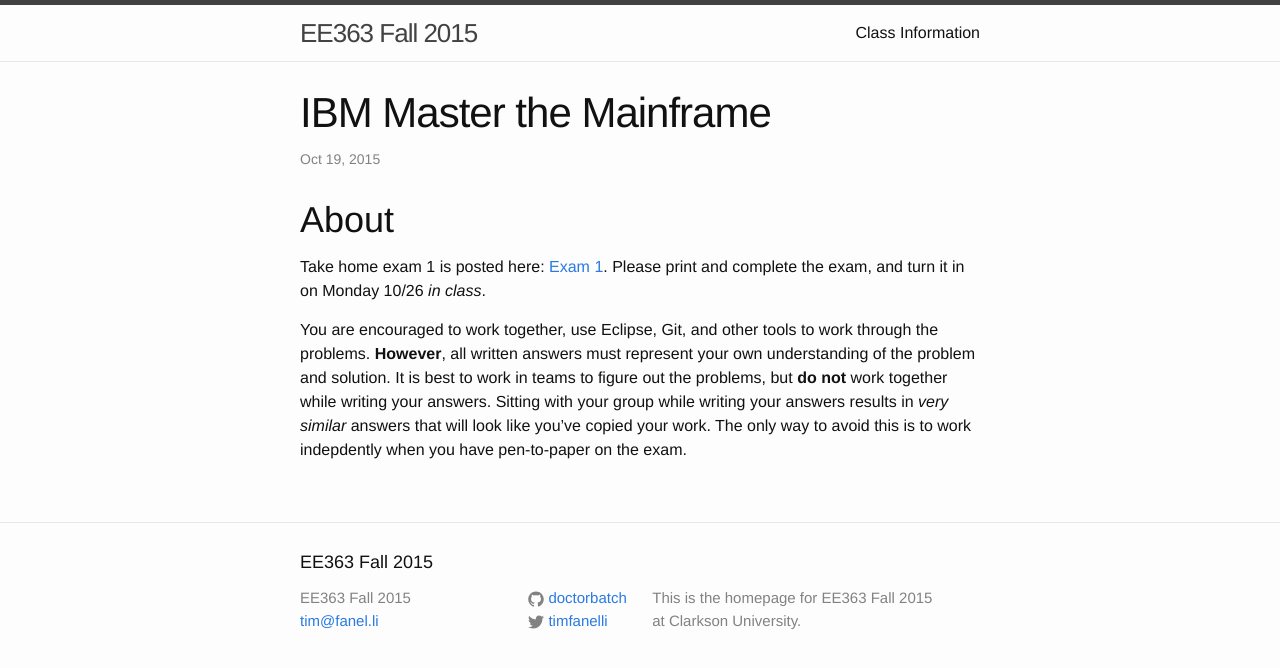
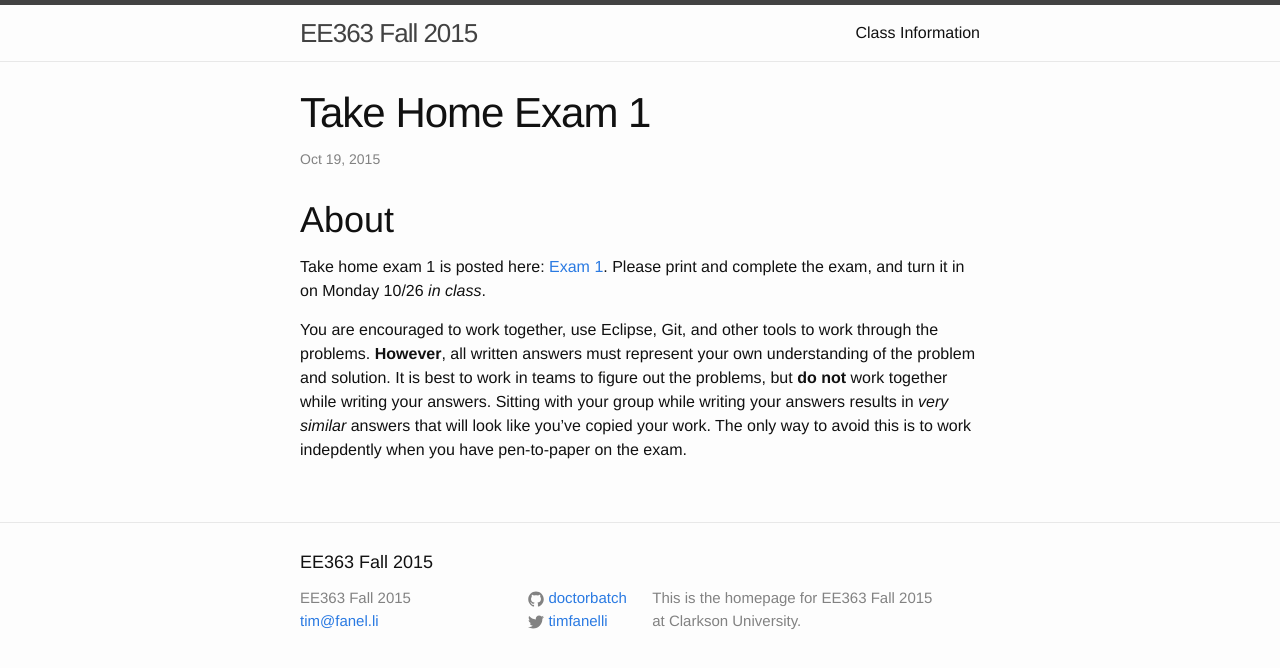
Before and after one commit to TimFanelli/ee363-fall2015, a Jekyll site: the page built from _posts/2015-10-19-Take-Home-1.markdown, in a window 1280 px wide. Shown: the top 668 px of the page. Built offline with Jekyll 4.4.1, drawn with Linux system fonts in a browser that asks for light colours.

Commit message:
Title fix

```diff
--- a/_posts/2015-10-19-Take-Home-1.markdown
+++ b/_posts/2015-10-19-Take-Home-1.markdown
@@ -1,6 +1,6 @@
 ---
 layout: post
-title:  "IBM Master the Mainframe"
+title:  "Take Home Exam 1"
 categories: ibm mainframe
 ---
 # About
--- a/_posts/2015-10-26-DesignProject1.markdown
+++ b/_posts/2015-10-26-DesignProject1.markdown
@@ -1,6 +1,6 @@
 ---
 layout: post
-title:  "IBM Master the Mainframe"
+title:  "Design Project 1"
 categories: ibm mainframe
 ---
 # About
```
